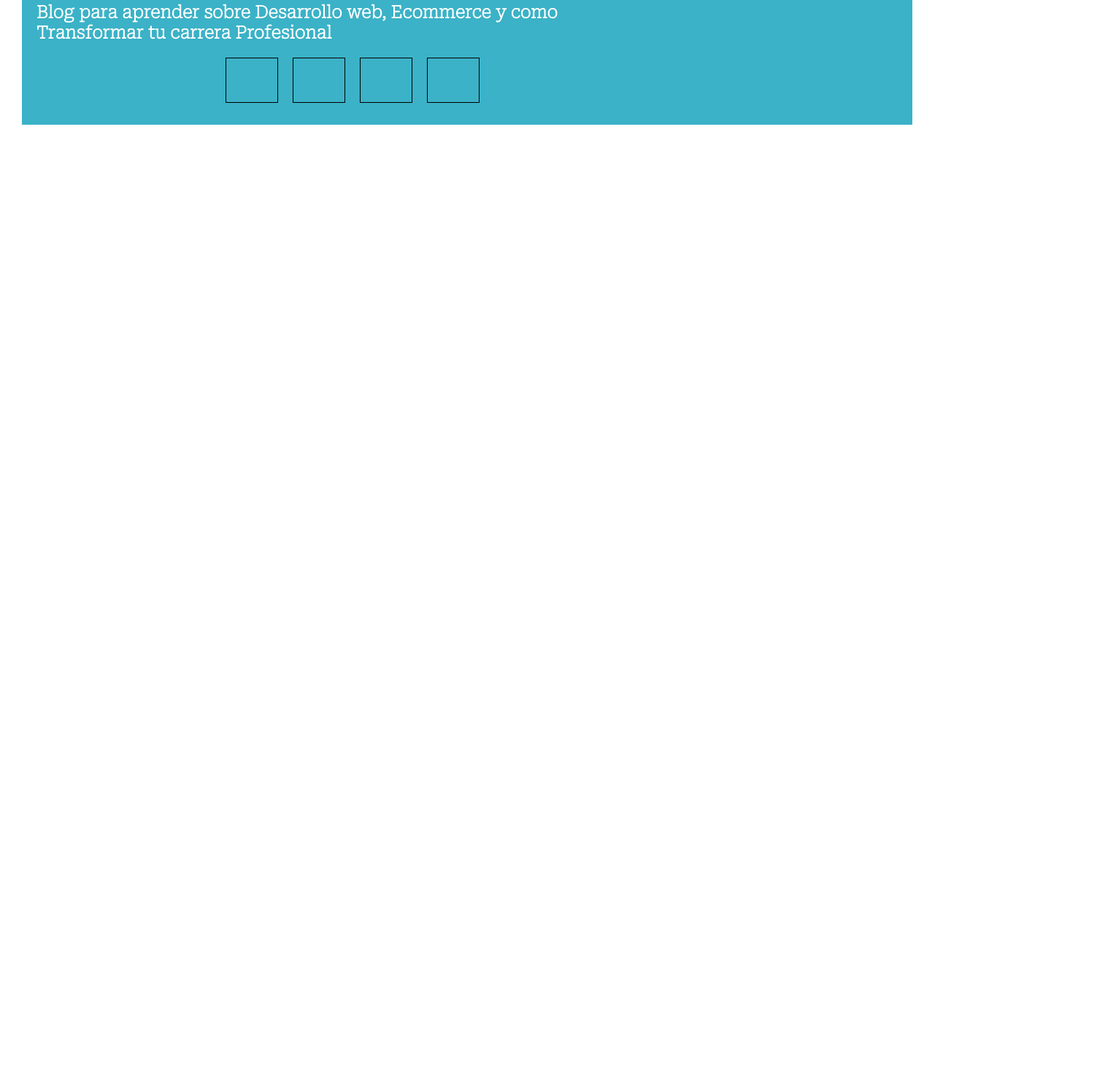
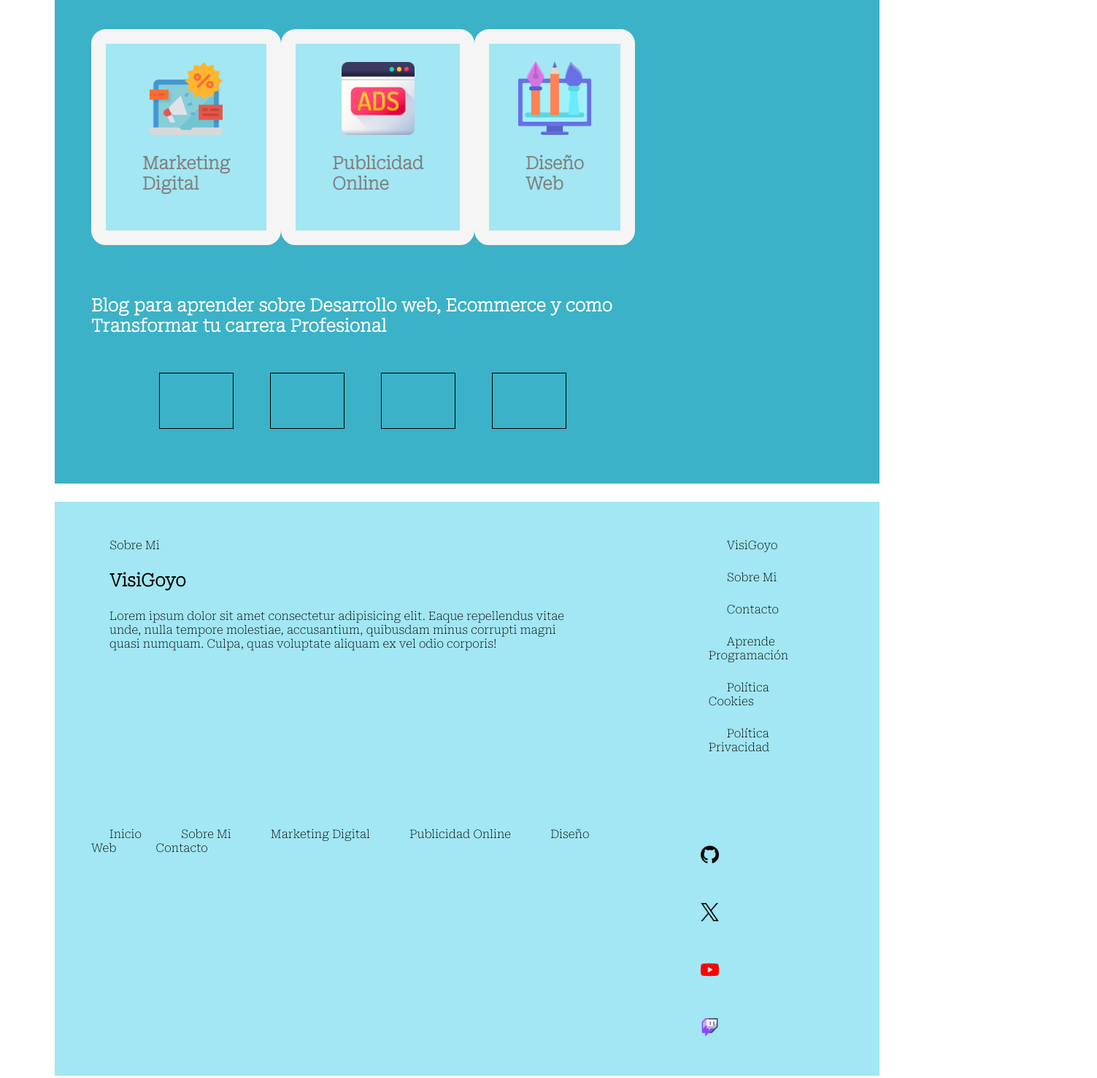
Before and after one commit to gvisiedo/art, a plain HTML site: page index.html in a window 1280 px wide. Shown: the part 720-2198 px from the top of the page at 73% size, 1503 px wide, since content can reach past the window. Before the commit the page ends 911 px from the top, so only its background shows below. Drawn offline with Linux system fonts and the light colour scheme.

Commit message:
imagenes añadidas, dando etilos home page, footer

```diff
--- a/css/style.css
+++ b/css/style.css
@@ -8,7 +8,7 @@
 }
 
 *{
-    margin: 10px;
+    margin: 25px;
 }
 
 /* Header */
@@ -24,7 +24,7 @@ header{
 
 }
 .menu-principal>li{
-    padding: 40px;
+    padding: 30px;
 }
 a{
     text-decoration: none;
@@ -56,9 +56,21 @@ main>aside{
 
 }
 .iconos{
-    border: 1px solid black;
+    background-color: var(--blueLight);
+    border: 20px solid whitesmoke;
+    color: grey;
     border-radius: 20px;
     padding: 25px;
+    display: flex;
+    flex-direction: column;
+    margin: auto;
+}
+.iconos-img{
+    width: 100px;
+    height: 100px;
+    margin: auto;
+
+
 }
 .blog-article{
     display: flex;
@@ -73,4 +85,18 @@ article{
 
 footer{
     background-color: var(--blueLight);
+    font-family: var(--letra);
 }
+.footer-section-top{
+    display: flex;
+    flex-direction: row;
+}
+.footer-section-bottom{
+    display: flex;
+}
+.footer-section-bottom-first{
+    width: 75%;
+}
+.footer-section-bottom-second{
+width: 25%;
+}
--- a/index.html
+++ b/index.html
@@ -50,15 +50,15 @@
         <br/>
         <section class="iconos-servicios">
         <div class="iconos">
-            <img src="" alt="Marketing Digital">
+            <img class="iconos-img" src="./img/compra-en-linea.png" alt="Marketing Digital">
             <h2>Marketing Digital</h2>
         </div>
         <div class="iconos">
-            <img src="" alt="Publicidad Online">
+            <img class="iconos-img" src="./img/anuncios.png" alt="Publicidad Online">
             <h2>Publicidad Online</h2>
         </div>
         <div class="iconos">
-            <img src="" alt="Diseño Web">
+            <img class="iconos-img" src="./img/diseno-grafico.png" alt="Diseño Web">
             <h2>Diseño Web</h2>
         </div>
         </section>
@@ -88,6 +88,43 @@
 
     </main>
     <footer>
+        <section class="footer-section-top">
+            <div>
+                <p>Sobre Mi</p>
+                <h2>VisiGoyo</h2>
+                <p>Lorem ipsum dolor sit amet consectetur adipisicing elit. Eaque repellendus vitae unde, nulla tempore molestiae, accusantium, quibusdam minus corrupti magni quasi numquam. Culpa, quas voluptate aliquam ex vel odio corporis!</p>
+            </div>
+            <div>
+                <ul>
+                <li><p>VisiGoyo</p></li>
+                <li><a href="#">Sobre Mi</a></li>
+                <li><a href="#">Contacto</a></li>
+                <li><a href="#">Aprende Programación</a></li>
+                <li><a href="#">Política Cookies</a></li>
+                <li><a href="">Política Privacidad</a></li>
+                </ul>
+            </div>
+            </section>
+        <section class="footer-section-bottom">
+            <div class="footer-section-bottom-first">
+                <a href="#">Inicio</a>
+                <a href="#">Sobre Mi</a>
+                <a href="#">Marketing Digital</a>
+                <a href="#">Publicidad Online</a>
+                <a href="">Diseño Web</a>
+                <a href="">Contacto</a>
+
+            </div>
+            <div class="footer-section-bottom-second">
+                    <a href="http://">
+                       <img src="./iconos/github.png" alt="GitHub" width="25px" height="25px"></a>
+                    <a href="http://">
+                        <img src="./iconos/gorjeo.png" alt="Twitter" width="25px" height="25px"></a>
+                    <a href="http://">
+                        <img src="./iconos/youtube.png" alt="Youtube" width="25px" height="25px"></a>
+                    <a href="http://"><img src="./iconos/plataforma.png" alt="Twitch" width="25px" height="25px"></a>
+            </div>
+        </section>
 
     </footer>
 </body>
```
Also changed, not shown: iconos/github.png (added), iconos/gorjeo.png (added), iconos/plataforma.png (added), iconos/youtube.png (added), img/anuncios.png (added), img/compra-en-linea.png (added), img/diseno-grafico.png (added).
